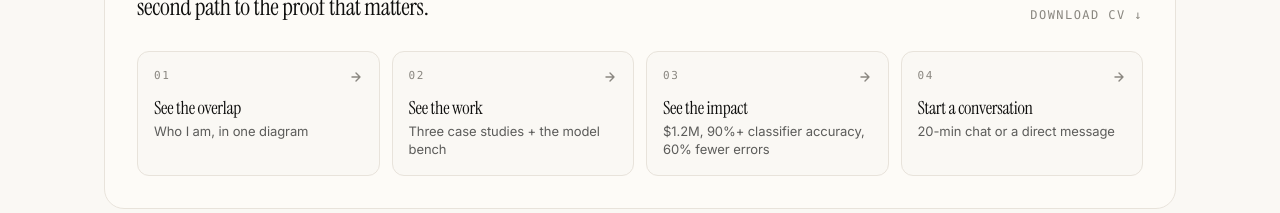
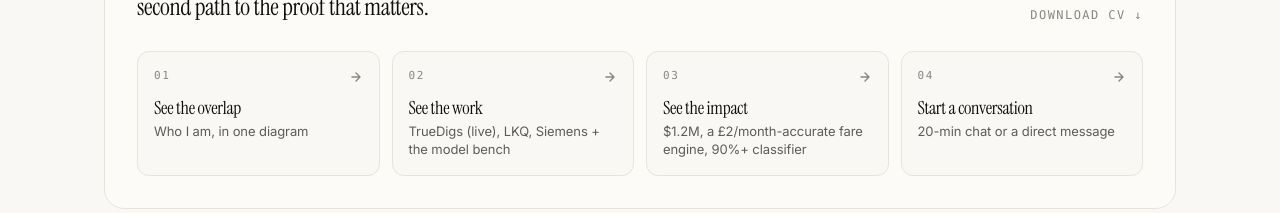
Before and after one commit to ronit-jitesh/ronit-jitesh.github.io, a Next.js app: page / in a window 1280 px wide. Shown: the part 1140-1353 px from the top of the page. Built offline with nearby package versions, Linux system fonts and the light colour scheme.

Commit message:
Add TrueDigs as flagship case study

```diff
--- a/components/RecruiterGuide.tsx
+++ b/components/RecruiterGuide.tsx
@@ -16,13 +16,13 @@ const stops = [
   {
     num: "02",
     label: "See the work",
-    sub: "Three case studies + the model bench",
+    sub: "TrueDigs (live), LKQ, Siemens + the model bench",
     href: "#work",
   },
   {
     num: "03",
     label: "See the impact",
-    sub: "$1.2M, 90%+ classifier accuracy, 60% fewer errors",
+    sub: "$1.2M, a £2/month-accurate fare engine, 90%+ classifier",
     href: "#proof",
   },
   {
```
